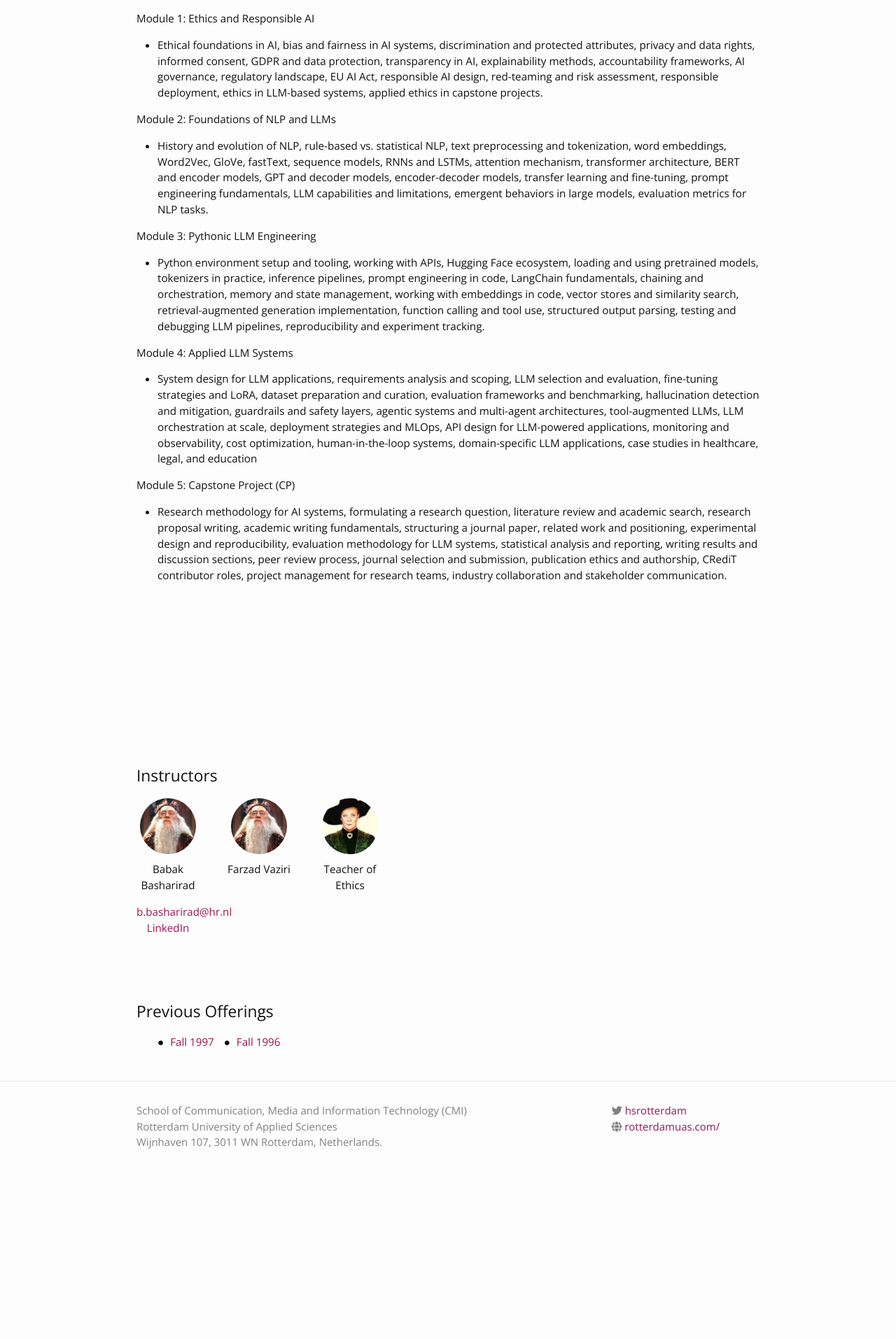
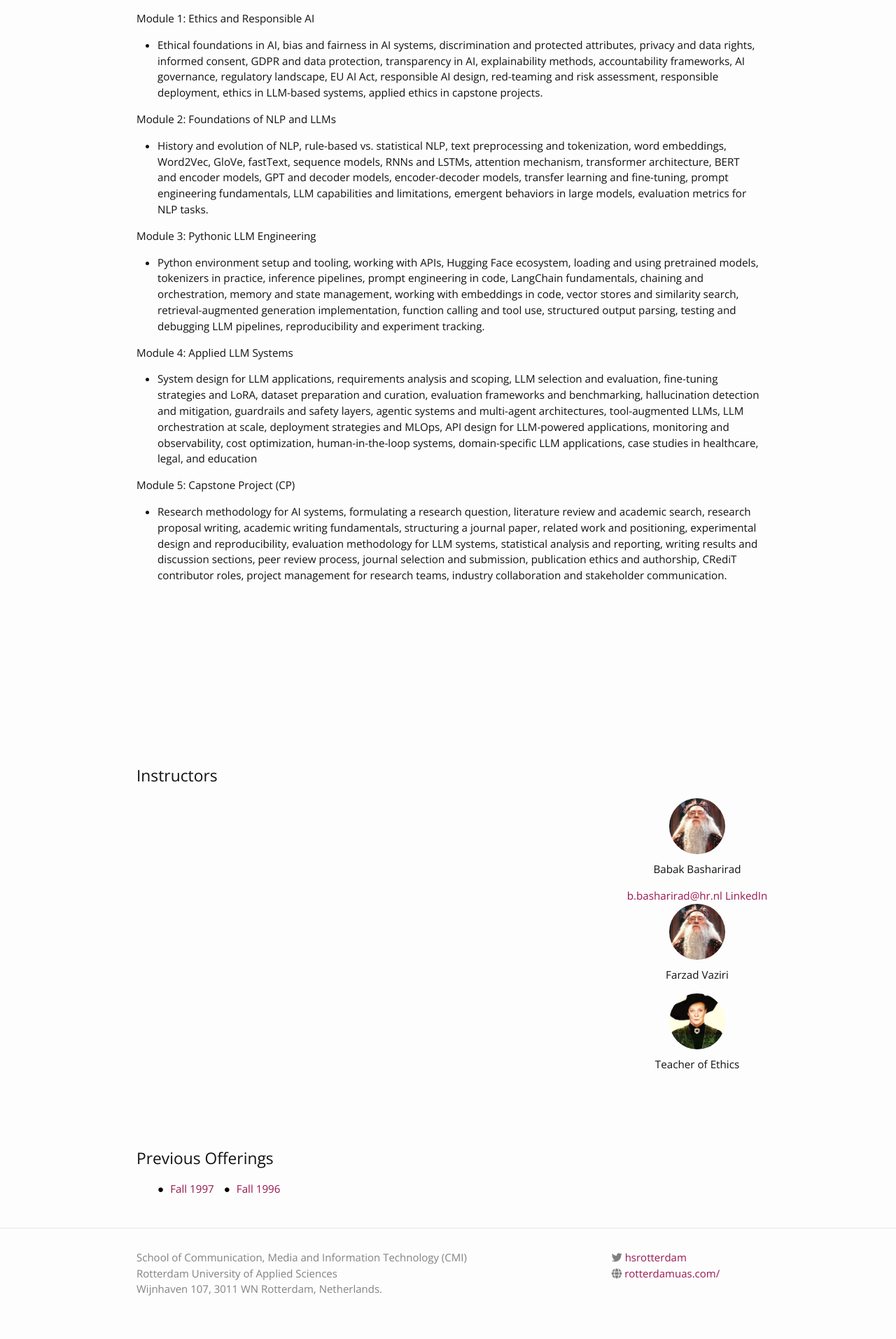
Before and after one commit to BabakBasharirad/llm-engineering, a Jekyll site: the page built from index.md, in a window 1280 px wide. Shown: the part 2196-4110 px from the top of the page at 70% size. Built offline with Jekyll 4.4.1, drawn with Linux system fonts in a browser that asks for light colours; nearby versions of some CDN libraries; before the commit the page ends 3900 px from its top, so only the background shows below that.

Commit message:
Update home.html

```diff
--- a/_layouts/home.html
+++ b/_layouts/home.html
@@ -19,7 +19,7 @@ layout: default
             <div class="profile-pic-gallary ">
                 <h2>Instructors</h2>
                 {% for ins in site.data.people.instructors %}
-                <div class="image--cover-container style="width: 180%;">
+                <div class="image--cover-container" style="width: 180%;">
                     <img src="{{ins.profile_pic | prepend: site.baseurl }}" class="image--cover">
                     {% if ins.webpage %}
                     <p><a href="{{ ins.webpage }}">{{ins.name}}</a></p>
```
